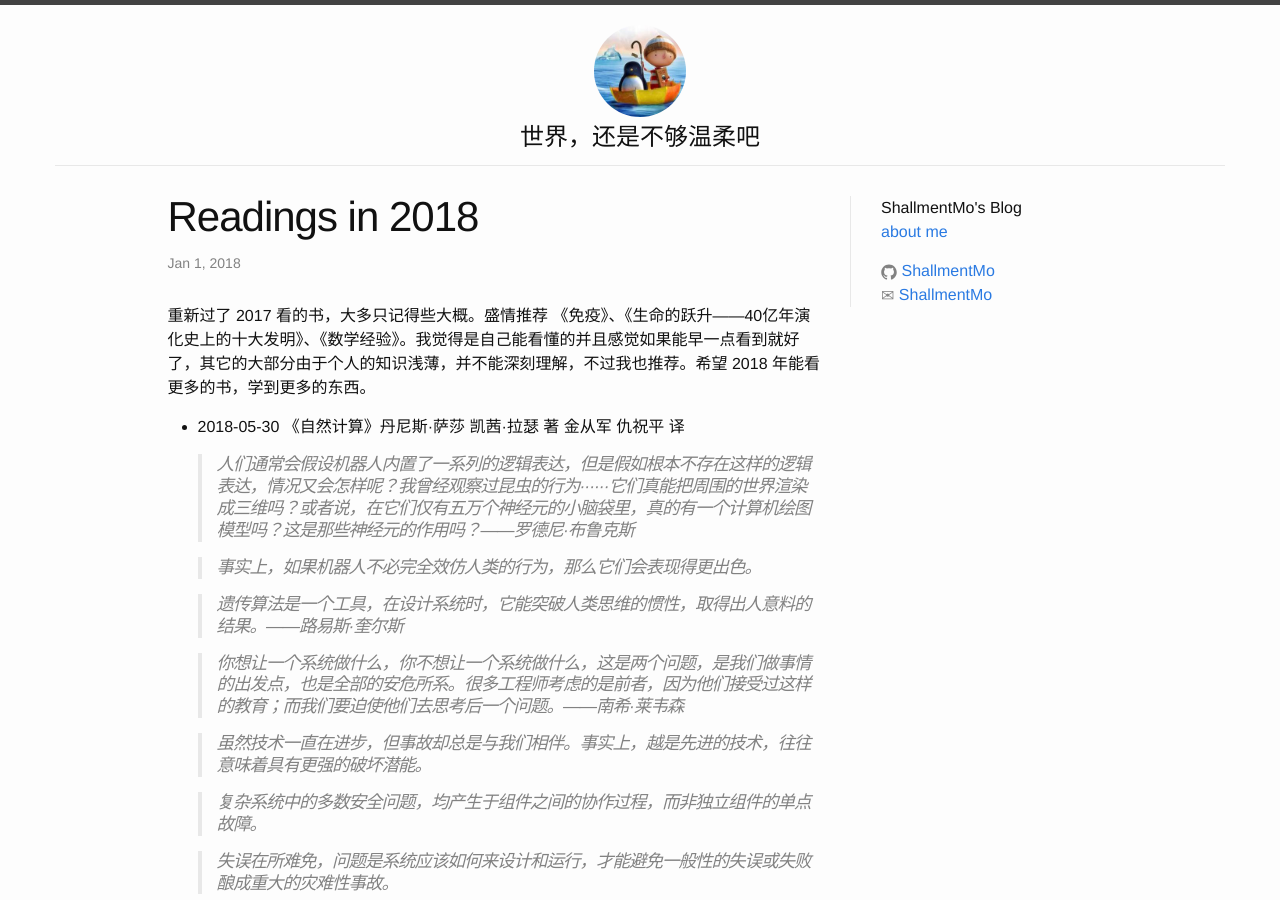
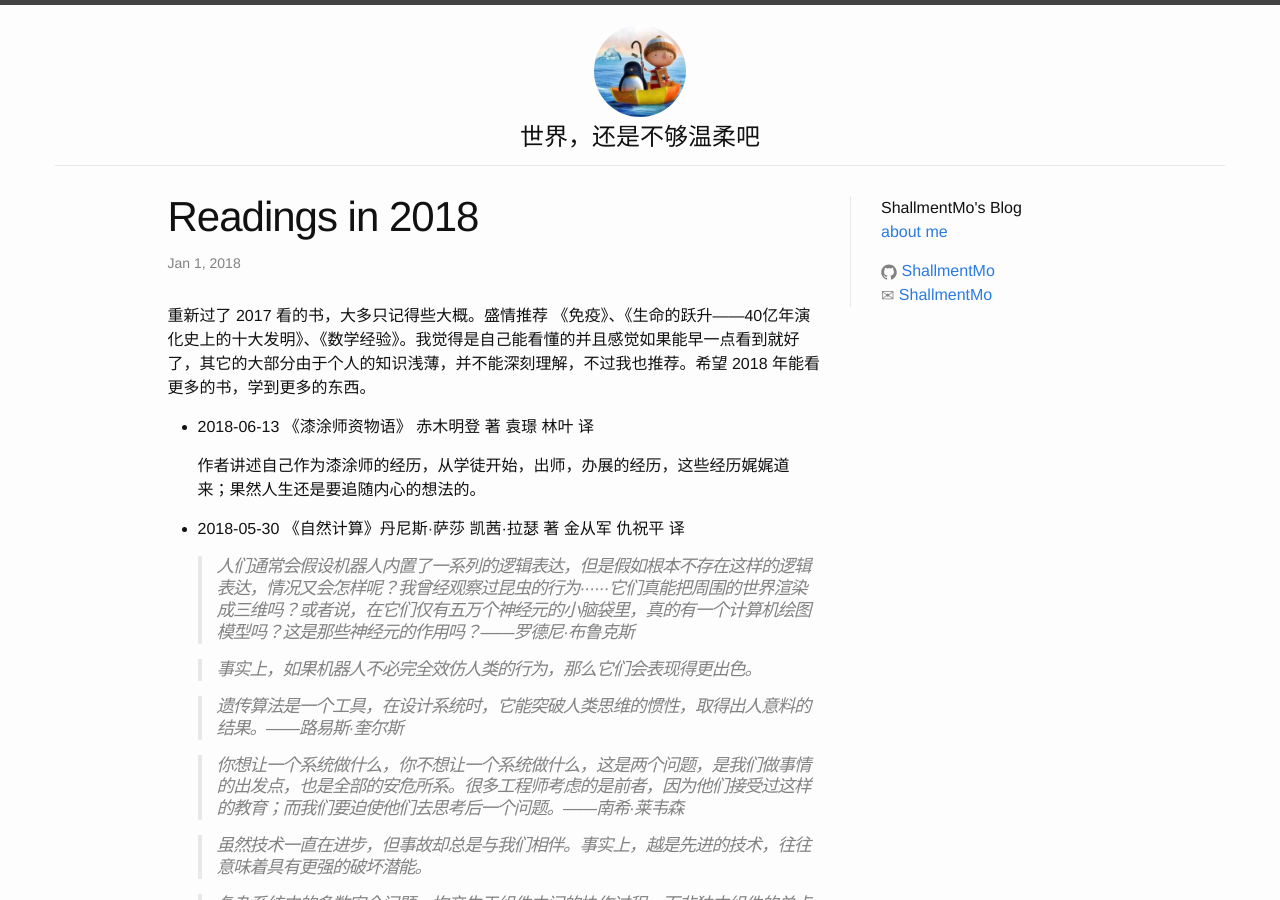
Before and after one commit to ShallmentMo/shallmentmo.github.com, a Jekyll site: the page built from _posts/2018-01-01-reading-in-2018.md, in a window 1280 px wide and 900 px high. Built offline with Jekyll 4.4.1, drawn with Linux system fonts in a browser that asks for light colours.

Commit message:
add 2018-06-13 reading

```diff
--- a/_posts/2018-01-01-reading-in-2018.md
+++ b/_posts/2018-01-01-reading-in-2018.md
@@ -6,6 +6,10 @@ categories: posts
 ---
 
 重新过了 2017 看的书，大多只记得些大概。盛情推荐 《免疫》、《生命的跃升——40亿年演化史上的十大发明》、《数学经验》。我觉得是自己能看懂的并且感觉如果能早一点看到就好了，其它的大部分由于个人的知识浅薄，并不能深刻理解，不过我也推荐。希望 2018 年能看更多的书，学到更多的东西。
+
+* 2018-06-13 《漆涂师资物语》 赤木明登 著 袁璟 林叶 译
+
+  作者讲述自己作为漆涂师的经历，从学徒开始，出师，办展的经历，这些经历娓娓道来；果然人生还是要追随内心的想法的。
 
 * 2018-05-30 《自然计算》丹尼斯·萨莎 凯茜·拉瑟 著 金从军 仇祝平 译
 
```
